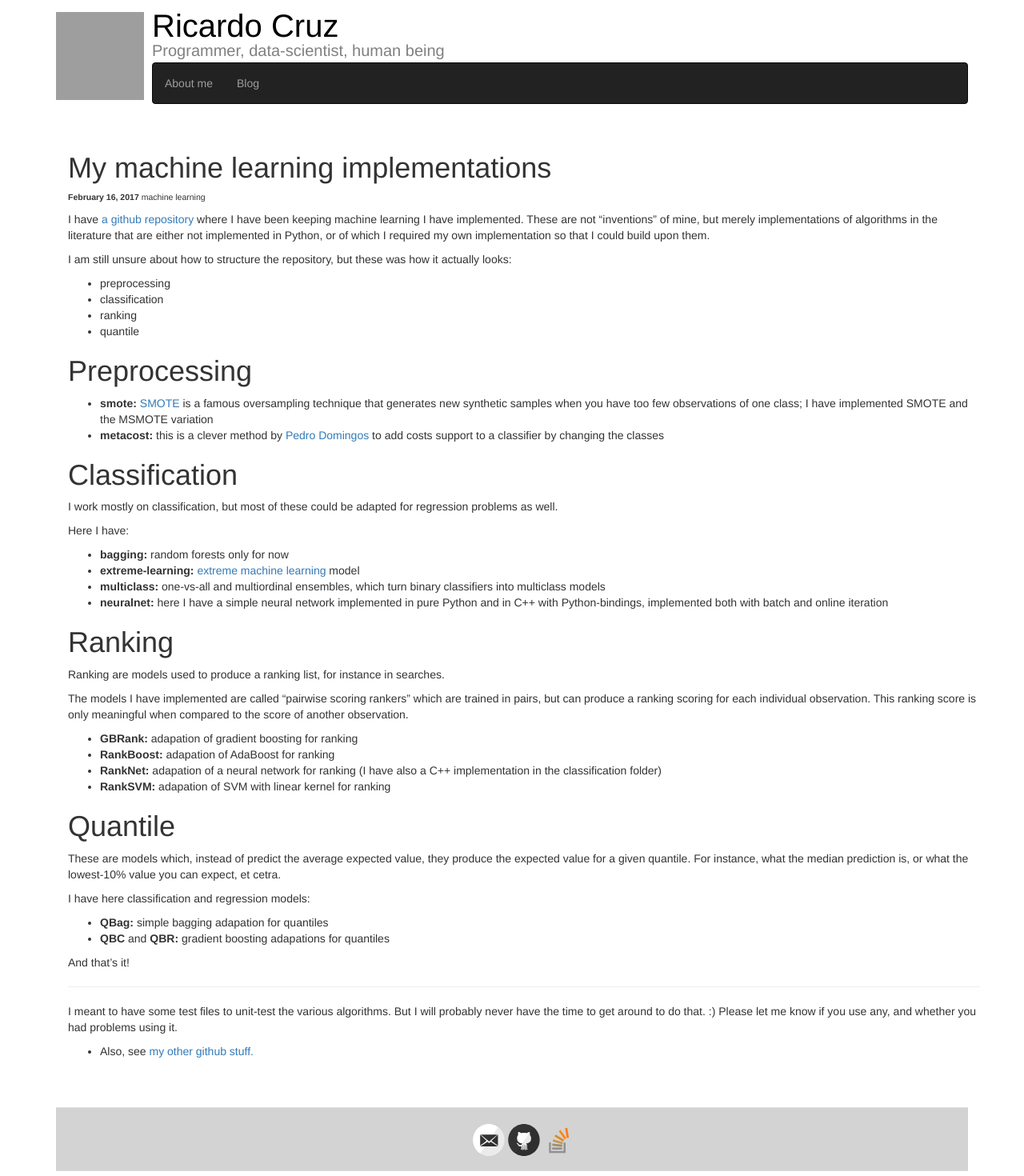
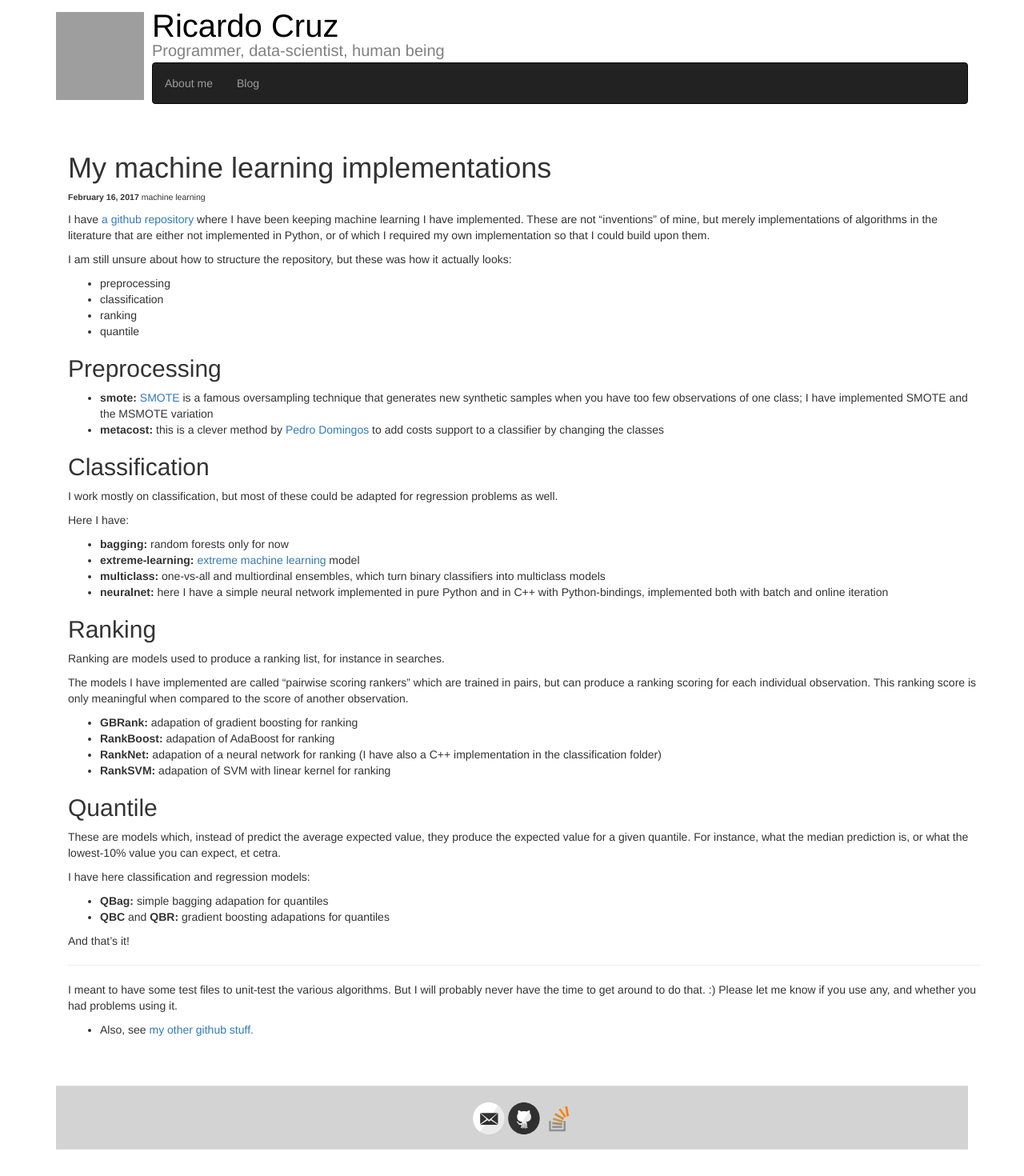
Before and after one commit to rpmcruz/rpmcruz.github.io, a Jekyll site: the page built from _posts/2017-02-16-my-implementations.md, in a window 1280 px wide. Shown: the whole page at 80% size. Built offline with Jekyll 4.4.1, drawn with Linux system fonts in a browser that asks for light colours; comment, search, counter and statistics services are not loaded; after the commit the page ends 1443 px from its top, so only the background shows below that; grey boxes are pictures that could not be loaded.

Commit message:
Demote titles to subtitles.

```diff
--- a/_posts/2017-02-16-my-implementations.md
+++ b/_posts/2017-02-16-my-implementations.md
@@ -13,12 +13,12 @@ I am still unsure about how to structure the repository, but these was how it ac
 - ranking
 - quantile
 
-# Preprocessing
+## Preprocessing
 
 - **smote:** [SMOTE](https://www.jair.org/media/953/live-953-2037-jair.pdf) is a famous oversampling technique that generates new synthetic samples when you have too few observations of one class; I have implemented SMOTE and the MSMOTE variation
 - **metacost:** this is a clever method by [Pedro Domingos](https://homes.cs.washington.edu/~pedrod/) to add costs support to a classifier by changing the classes
 
-# Classification
+## Classification
 
 I work mostly on classification, but most of these could be adapted for regression problems as well.
 
@@ -29,7 +29,7 @@ Here I have:
 - **multiclass:** one-vs-all and multiordinal ensembles, which turn binary classifiers into multiclass models
 - **neuralnet:** here I have a simple neural network implemented in pure Python and in C++ with Python-bindings, implemented both with batch and online iteration
 
-# Ranking
+## Ranking
 
 Ranking are models used to produce a ranking list, for instance in searches.
 
@@ -40,7 +40,7 @@ The models I have implemented are called "pairwise scoring rankers" which are tr
 - **RankNet:** adapation of a neural network for ranking (I have also a C++ implementation in the classification folder)
 - **RankSVM:** adapation of SVM with linear kernel for ranking
 
-# Quantile
+## Quantile
 
 These are models which, instead of predict the average expected value, they produce the expected value for a given quantile. For instance, what the median prediction is, or what the lowest-10% value you can expect, et cetra.
 
```
